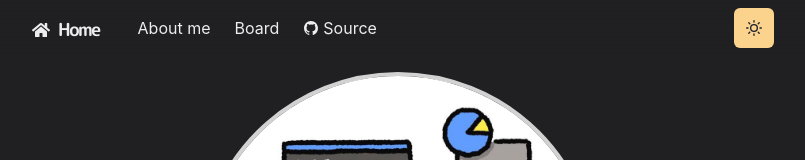
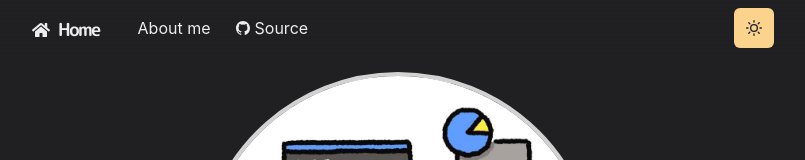
Before and after one commit to HyeonTee/next-app, a Next.js app: page / in a window 1280 px wide. Shown: the top 160 px of the page, without its empty margins (242-1047 px from the left). Built offline with nearby package versions, Linux system fonts and the light colour scheme.

Commit message:
Remove board

```diff
--- a/components/navbar.jsx
+++ b/components/navbar.jsx
@@ -13,7 +13,7 @@ import {
   MenuList,
   MenuButton,
   IconButton,
-  useColorModeValue
+  useColorModeValue,
 } from '@chakra-ui/react'
 import { HamburgerIcon } from '@chakra-ui/icons'
 import ThemeToggleButton from './toggle-button'
@@ -82,17 +82,6 @@ const Navbar = props => {
           </LinkItem>
           <LinkItem
             target="_blank"
-            href="http://3.34.130.108"
-            path={path}
-            display="inline-flex"
-            alignItems="center"
-            style={{ gap: 4 }}
-            pl={2}
-          >
-            Board
-          </LinkItem>
-          <LinkItem
-            target="_blank"
             href="https://github.com/HyeonTee/next-app"
             path={path}
             display="inline-flex"
@@ -129,10 +118,7 @@ const Navbar = props => {
                 {/*>*/}
                 {/*  Board*/}
                 {/*</MenuItem>*/}
-                <MenuItem
-                  as={Link}
-                  href="https://github.com/HyeonTee/next-app"
-                >
+                <MenuItem as={Link} href="https://github.com/HyeonTee/next-app">
                   Source
                 </MenuItem>
               </MenuList>
```
